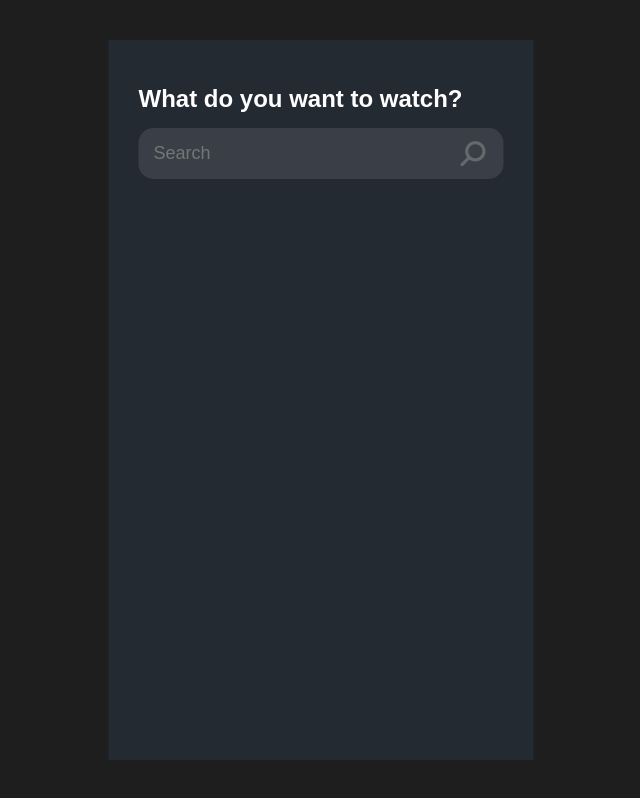
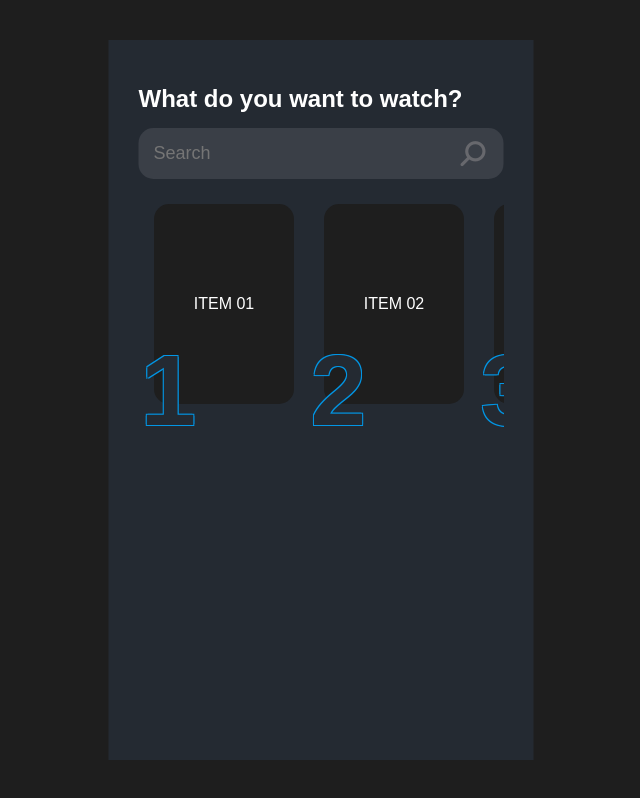
Before and after one commit to NadaAlhabbash/MovieApp_Angular, an Angular app: page / in a window 1280 px wide. Shown: the whole page, without its empty margins (319-959 px from the left). Built offline with nearby package versions, Linux system fonts and the light colour scheme.

Commit message:
added the slider

```diff
--- a/src/app/app.module.ts
+++ b/src/app/app.module.ts
@@ -4,11 +4,15 @@ import { BrowserModule } from '@angular/platform-browser';
 import { AppRoutingModule } from './app-routing.module';
 import { AppComponent } from './app.component';
 import { HomeComponent } from './components/home/home.component';
+import { SliderComponent } from './components/slider/slider.component';
+import { ToggleTapsComponent } from './components/toggle-taps/toggle-taps.component';
 
 @NgModule({
   declarations: [
     AppComponent,
-    HomeComponent
+    HomeComponent,
+    SliderComponent,
+    ToggleTapsComponent
   ],
   imports: [
     BrowserModule,
--- a/src/app/components/home/home.component.html
+++ b/src/app/components/home/home.component.html
@@ -4,5 +4,5 @@
         <input type="text" class="search-input" placeholder="Search" >
         <i class="fas fa-search search-icon "></i>
     </div>
-
+    <app-slider></app-slider>
 </div>
--- /dev/null
+++ b/src/app/components/slider/slider.component.css
@@ -0,0 +1,41 @@
+.slider-wrapper {
+    position: relative;
+    display: block;
+    white-space: nowrap;
+    overflow: auto;
+    margin-bottom: -20px;
+    padding-bottom: 30px;
+    padding-left: 15px;
+
+}
+
+.slider-item {
+    justify-content: center;
+    align-items: center;
+    width: 140px;
+    height: 200px;
+    display: inline-flex;
+    border-radius: 15px;
+    margin-right: 30px;
+    background-color: #1e1e1e;
+    margin-bottom: 20px;
+}
+.slider-wrapper::-webkit-scrollbar{
+    display: none;
+}
+
+.slider-wrapper span {
+    position: absolute;
+    transform: translateX(-100%) translateY(75%);
+}
+
+.slider-wrapper span h1{
+    font-size: 100px;
+    color: #242a32;
+    text-shadow:
+        -1px -1px 0 #0296e5,
+        1px -1px 0 #0296e5,
+        -1px 1px 0 #0296e5,
+        1px 1px 0 #0296e5;
+
+}
--- /dev/null
+++ b/src/app/components/slider/slider.component.html
@@ -0,0 +1,32 @@
+<div class="slider-wrapper">
+    <div class="slider-item">
+        <span>
+            <h1>1</h1>
+        </span>
+        ITEM 01
+    </div>
+    <div class="slider-item">
+        <span>
+            <h1>2</h1>
+        </span>
+        ITEM 02
+    </div>
+    <div class="slider-item">
+        <span>
+            <h1>3</h1>
+        </span>
+        ITEM 03
+    </div>
+    <div class="slider-item">
+        <span>
+            <h1>4</h1>
+        </span>
+        ITEM 04
+    </div>
+    <div class="slider-item">
+        <span>
+            <h1>5</h1>
+        </span>
+        ITEM 05
+    </div>
+</div>
--- /dev/null
+++ b/src/app/components/toggle-taps/toggle-taps.component.html
@@ -0,0 +1 @@
+<p>toggle-taps works!</p>
--- a/src/styles.css
+++ b/src/styles.css
@@ -38,6 +38,7 @@ body {
 
 .search-container {
     margin: 15px;
+    margin-bottom: 25px;
     margin-left: 0;
     position: relative;
     display: inline-block;
```
Also changed, not shown: src/app/components/slider/slider.component.ts (added, +12 -0 lines), src/app/components/toggle-taps/toggle-taps.component.ts (added, +10 -0 lines), src/app/components/toggle-taps/toggle-taps.component.css (added), 2 other files (tests, documents, lock files or other folders).
